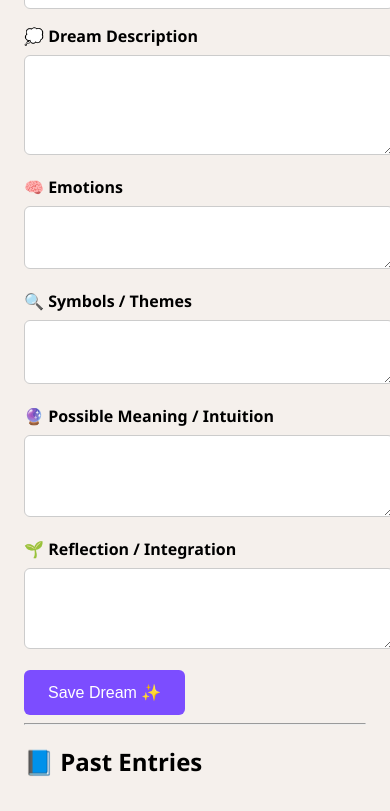
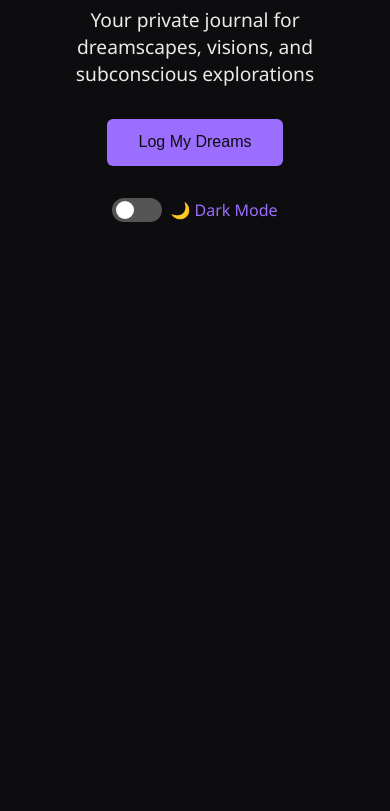
Before and after one commit to sims-kale/DreamLok, a website: page public/index.html in a window 390 px wide. Shown: the part 255-1066 px from the top of the page. After the commit the page ends 844 px from the top, so only its background shows below. Drawn offline with Linux system fonts and the light colour scheme; no server answers.

Commit message:
feat: add landing page with global dark/light mode support

```diff
--- a/public/index.html
+++ b/public/index.html
@@ -1,140 +1,27 @@
 <!DOCTYPE html>
-<html lang="en">
+<html lang="en" data-theme="dark">
 <head>
-  <meta charset="UTF-8" />
-  <meta name="viewport" content="width=device-width, initial-scale=1.0" />
-  <title>My Dream Journal</title>
-  <style>
-    body {
-      background: #f5f0ec;
-      font-family: 'Segoe UI', sans-serif;
-      margin: 0;
-      padding: 0;
-    }
-    header {
-      background: #7c4dff;
-      color: white;
-      padding: 1rem;
-      text-align: center;
-      font-size: 1.8rem;
-    }
-    .container {
-      padding: 1.5rem;
-      max-width: 800px;
-      margin: auto;
-    }
-    input, textarea {
-      width: 100%;
-      padding: 0.8rem;
-      margin-top: 0.5rem;
-      margin-bottom: 1rem;
-      border: 1px solid #ccc;
-      border-radius: 6px;
-      font-size: 1rem;
-    }
-    button {
-      background: #7c4dff;
-      color: white;
-      padding: 0.8rem 1.5rem;
-      border: none;
-      border-radius: 6px;
-      cursor: pointer;
-      font-size: 1rem;
-    }
-    .entry {
-      background: #fff;
-      border-left: 4px solid #7c4dff;
-      padding: 1rem;
-      margin-bottom: 1rem;
-      box-shadow: 0 0 5px rgba(0,0,0,0.1);
-    }
-    .entry h3 {
-      margin: 0 0 0.5rem;
-    }
-    label {
-      font-weight: bold;
-    }
-  </style>
+  <meta charset="UTF-8">
+  <meta name="viewport" content="width=device-width, initial-scale=1.0">
+  <title>DreamLok 🌌</title>
+  <link rel="stylesheet" href="styles.css">
 </head>
 <body>
-  <header>🌙 My Dream Journal</header>
-  <div class="container">
-    <form id="dreamForm">
-      <label for="date">📅 Date</label>
-      <input type="date" id="date" required />
+  <div class="container fade-in">
+    <h1>🌌 Welcome to <span>DreamLok</span></h1>
+    <p class="subtitle">Your private journal for dreamscapes, visions, and subconscious explorations</p>
 
-      <label for="title">📝 Title</label>
-      <input type="text" id="title" placeholder="e.g., Woke up in a dream inside a dream" required />
+    <button onclick="window.location.href='journal.html'" class="cta">Log My Dreams</button>
 
-      <label for="description">💭 Dream Description</label>
-      <textarea id="description" rows="4" required></textarea>
-
-      <label for="emotions">🧠 Emotions</label>
-      <textarea id="emotions" rows="2"></textarea>
-
-      <label for="symbols">🔍 Symbols / Themes</label>
-      <textarea id="symbols" rows="2"></textarea>
-
-      <label for="meaning">🔮 Possible Meaning / Intuition</label>
-      <textarea id="meaning" rows="3"></textarea>
-
-      <label for="reflection">🌱 Reflection / Integration</label>
-      <textarea id="reflection" rows="3"></textarea>
-
-      <button type="submit">Save Dream ✨</button>
-    </form>
-
-    <hr />
-    <h2>📘 Past Entries</h2>
-    <div id="entries"></div>
+    <div class="theme-toggle">
+      <label class="switch">
+        <input type="checkbox" id="themeSwitch">
+        <span class="slider"></span>
+      </label>
+      <span id="themeLabel">🌙 Dark Mode</span>
+    </div>
   </div>
 
-  <script>
-    const form = document.getElementById('dreamForm');
-    const entriesContainer = document.getElementById('entries');
-
-    async function loadEntries() {
-      const res = await fetch('/api/dreams');
-      const entries = await res.json();
-      entriesContainer.innerHTML = '';
-      entries.forEach(entry => {
-        const div = document.createElement('div');
-        div.className = 'entry';
-        div.innerHTML = `
-          <h3>${entry.title} (${entry.date})</h3>
-          <p><strong>Description:</strong> ${entry.description}</p>
-          <p><strong>Emotions:</strong> ${entry.emotions}</p>
-          <p><strong>Symbols:</strong> ${entry.symbols}</p>
-          <p><strong>Meaning:</strong> ${entry.meaning}</p>
-          <p><strong>Reflection:</strong> ${entry.reflection}</p>
-        `;
-        entriesContainer.appendChild(div);
-      });
-    }
-
-    form.addEventListener('submit', async (e) => {
-      e.preventDefault();
-      const entry = {
-        date: document.getElementById('date').value,
-        title: document.getElementById('title').value,
-        description: document.getElementById('description').value,
-        emotions: document.getElementById('emotions').value,
-        symbols: document.getElementById('symbols').value,
-        meaning: document.getElementById('meaning').value,
-        reflection: document.getElementById('reflection').value,
-      };
-
-      await fetch('/api/dreams', {
-        method: 'POST',
-        headers: { 'Content-Type': 'application/json' },
-        body: JSON.stringify(entry),
-      });
-
-      form.reset();
-      loadEntries();
-  });
-
-  loadEntries();
-  </script>
+  <script src="theme.js"></script>
 </body>
 </html>
--- /dev/null
+++ b/public/styles.css
@@ -0,0 +1,114 @@
+:root {
+  --bg: #fff;
+  --text: #111;
+  --title: #5522cc;
+  --button: #3f29fd;
+  --button-text: #ffffff;
+  --card: #f5f5f5;
+}
+
+[data-theme="dark"] {
+  --bg: #0d0d0f;
+  --text: #eaeaea;
+  --title: #9b6eff;
+  --button: #9b6eff;
+  --button-text: #0d0d0f;
+  --card: #1a1a1a;
+}
+
+body {
+  margin: 0;
+  font-family: 'Segoe UI', sans-serif;
+  background-color: var(--bg);
+  color: var(--text);
+  transition: background-color 0.4s ease, color 0.4s ease;
+}
+
+.container {
+  max-width: 700px;
+  margin: 100px auto;
+  padding: 2rem;
+  text-align: center;
+}
+
+span {
+  color: var(--title);
+}
+
+.subtitle {
+  font-size: 1.2rem;
+  margin-bottom: 2rem;
+}
+
+.cta {
+  background: var(--button);
+  color: var(--button-text);
+  padding: 0.9rem 2rem;
+  font-size: 1rem;
+  border: none;
+  border-radius: 6px;
+  cursor: pointer;
+  transition: transform 0.2s, background 0.4s;
+}
+
+.cta:hover {
+  transform: scale(1.05);
+  background-color: var(--title);
+}
+
+/* Toggle Switch */
+.theme-toggle {
+  margin-top: 2rem;
+  display: inline-flex;
+  align-items: center;
+  gap: 0.5rem;
+}
+
+.switch {
+  position: relative;
+  display: inline-block;
+  width: 50px;
+  height: 24px;
+}
+
+.switch input {
+  opacity: 0;
+  width: 0;
+  height: 0;
+}
+.slider {
+  position: absolute;
+  cursor: pointer;
+  background-color: #555;
+  transition: .4s;
+  top: 0; left: 0; right: 0; bottom: 0;
+  border-radius: 34px;
+}
+.slider:before {
+  position: absolute;
+  content: "";
+  height: 18px;
+  width: 18px;
+  left: 4px;
+  bottom: 3px;
+  background-color: white;
+  transition: .4s;
+  border-radius: 50%;
+}
+.switch input:checked + .slider {
+  background-color: #9b6eff;
+}
+.switch input:checked + .slider:before {
+  transform: translateX(26px);
+}
+
+/* Fade in Animation */
+.fade-in {
+  opacity: 0;
+  animation: fadeAnim 1.3s 0.1s ease-in forwards;
+}
+
+@keyframes fadeAnim {
+  from { opacity: 0; transform: translateY(20px); }
+  to { opacity: 1; transform: translateY(0); }
+}
--- /dev/null
+++ b/public/theme.js
@@ -0,0 +1,24 @@
+// Apply previously selected theme from localStorage
+document.addEventListener('DOMContentLoaded', () => {
+  const switchToggle = document.getElementById('themeSwitch');
+  const theme = localStorage.getItem('theme') || 'dark';
+
+  // Set HTML data attribute
+  document.documentElement.setAttribute('data-theme', theme);
+
+  // Set toggle state
+  if (theme === 'light') {
+    switchToggle.checked = true;
+    document.getElementById('themeLabel').textContent = '☀️ Light Mode';
+  } else {
+    document.getElementById('themeLabel').textContent = '🌙 Dark Mode';
+  }
+
+  // Toggle Theme on Switch
+  switchToggle.addEventListener('change', () => {
+    const newTheme = switchToggle.checked ? 'light' : 'dark';
+    document.documentElement.setAttribute('data-theme', newTheme);
+    localStorage.setItem('theme', newTheme);
+    document.getElementById('themeLabel').textContent = newTheme === 'light' ? '☀️ Light Mode' : '🌙 Dark Mode';
+  });
+});
```
Also changed, not shown: public/journal.html (added, +173 -0 lines).
